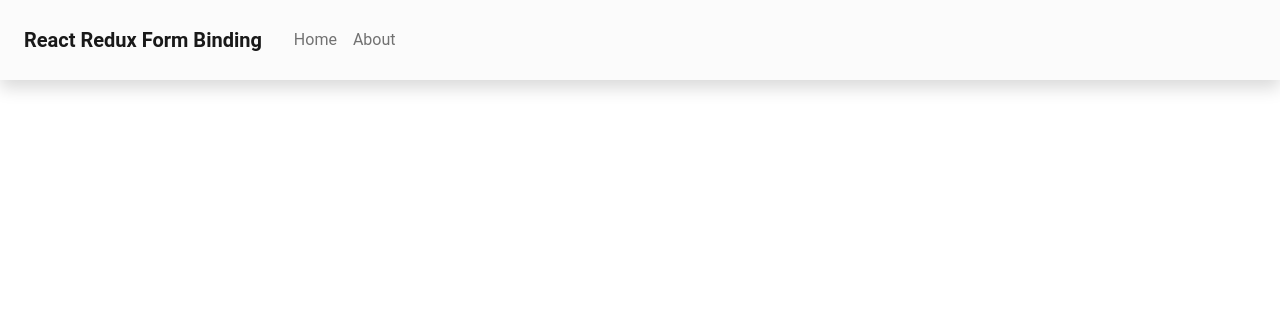
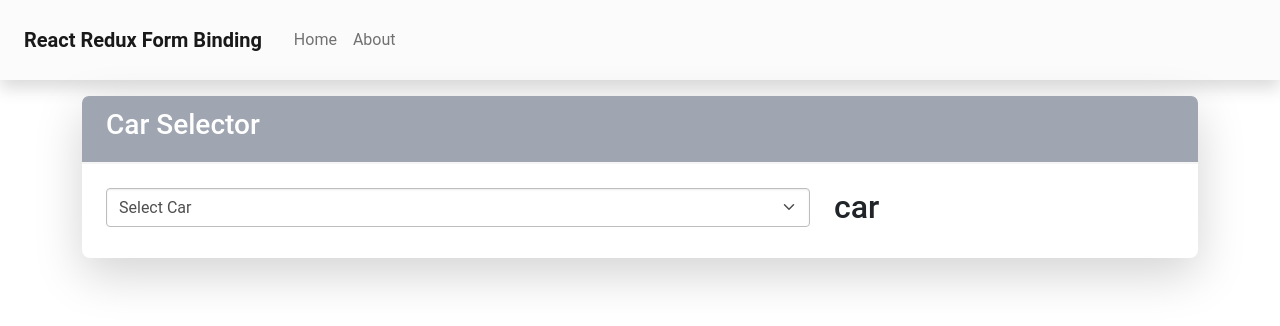
Before and after one commit to Musab-omer/react-redux, a React (Create React App) app: page / in a window 1280 px wide. Shown: the top 326 px of the page. Built offline with nearby package versions, Linux system fonts and the light colour scheme.

Commit message:
Configure CareSelector component

```diff
--- a/src/App.js
+++ b/src/App.js
@@ -3,6 +3,7 @@ import logo from './logo.svg';
 import MainNavbar from './layout/MainNavbar';
 import { Provider } from 'react-redux'
 import { store } from './redux/store';
+import CarSelector from './component/CarSelector'
 
 
 function App() {
@@ -11,7 +12,7 @@ function App() {
       <header className="App-header">
         <MainNavbar />
         <Provider store={store}>
-
+         <CarSelector/>
         </Provider>
       </header>
     </div>
```
